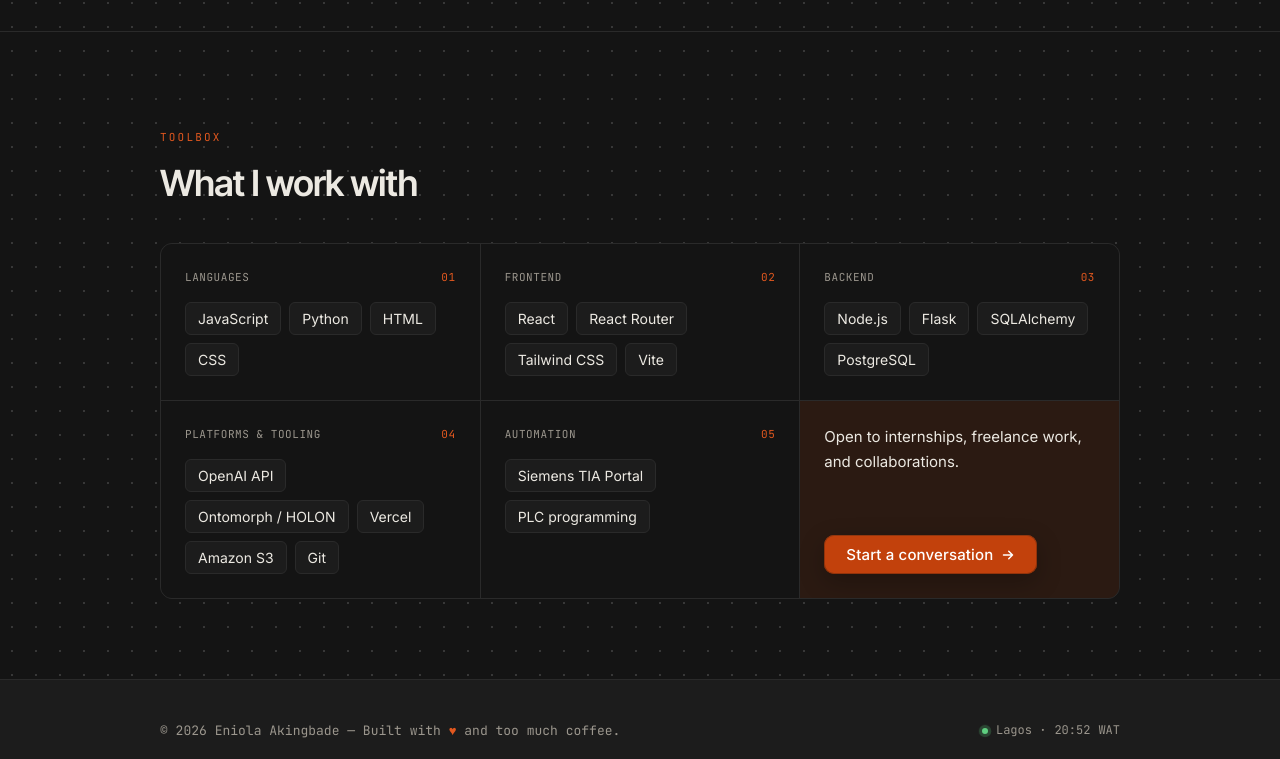
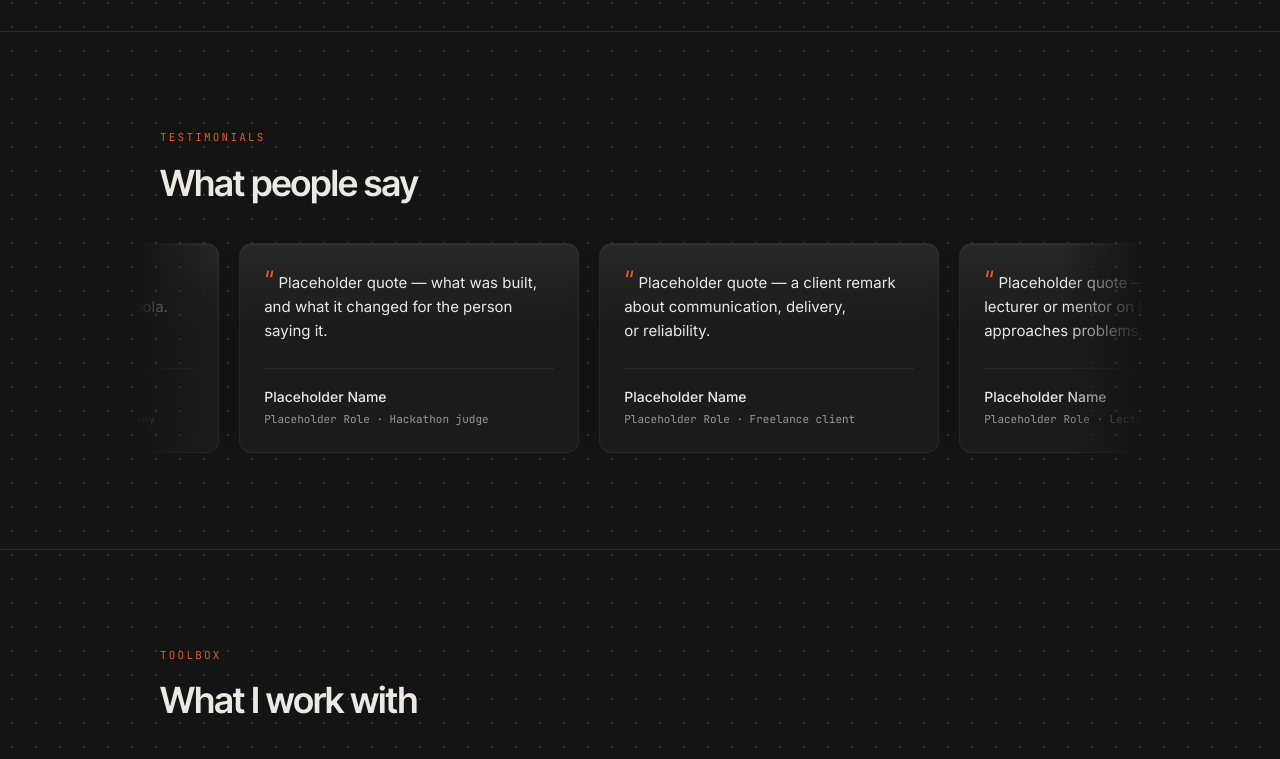
Before and after one commit to Bel-enie/portfolio, a React (Vite) app: page / in a window 1280 px wide. Shown: the part 2097-2856 px from the top of the page. Built offline with nearby package versions, Linux system fonts and the light colour scheme; no server answers.

Commit message:
Home: testimonials marquee with placeholder quotes (content in site.js)

```diff
--- /dev/null
+++ b/src/components/Testimonials.jsx
@@ -0,0 +1,56 @@
+import { testimonials } from "../data/site";
+
+function Card({ item }) {
+  return (
+    <figure className="card-highlight flex h-full w-[300px] shrink-0 flex-col justify-between rounded-xl border border-line bg-surface p-6 sm:w-[340px]">
+      <blockquote className="text-[15px] leading-relaxed text-ink text-pretty">
+        <span aria-hidden="true" className="mr-1 font-display text-2xl leading-none text-accent">
+          “
+        </span>
+        {item.quote}
+      </blockquote>
+      <figcaption className="mt-6 border-t border-line pt-4">
+        <p className="text-[14px] font-medium text-ink">{item.name}</p>
+        <p className="mt-0.5 font-mono text-[11px] text-muted">{item.role}</p>
+      </figcaption>
+    </figure>
+  );
+}
+
+/**
+ * Auto-scrolling marquee of quotes. The list is rendered twice and the
+ * track slides by exactly one copy, so the loop is seamless. Hovering or
+ * focusing pauses it; reduced-motion users get a static, scrollable row.
+ * Content lives in `testimonials` in src/data/site.js.
+ */
+export default function Testimonials() {
+  if (!testimonials.length) return null;
+
+  // ~7.5 s per card keeps the pace readable however many entries there are.
+  const duration = `${Math.max(24, testimonials.length * 7.5)}s`;
+
+  return (
+    <div
+      className="group/marquee relative -mx-5 overflow-hidden sm:-mx-6 motion-safe:[mask-image:linear-gradient(to_right,transparent,black_8%,black_92%,transparent)]"
+      style={{ "--marquee-duration": duration }}
+    >
+      <div className="flex w-max gap-5 px-5 motion-safe:animate-marquee motion-reduce:w-auto motion-reduce:overflow-x-auto motion-reduce:pb-2 group-hover/marquee:[animation-play-state:paused] group-focus-within/marquee:[animation-play-state:paused] sm:px-6">
+        <ul className="flex shrink-0 gap-5">
+          {testimonials.map((item, i) => (
+            <li key={i} className="flex">
+              <Card item={item} />
+            </li>
+          ))}
+        </ul>
+        {/* Second copy purely for the seamless loop; hidden from readers. */}
+        <ul aria-hidden="true" className="flex shrink-0 gap-5 motion-reduce:hidden">
+          {testimonials.map((item, i) => (
+            <li key={i} className="flex">
+              <Card item={item} />
+            </li>
+          ))}
+        </ul>
+      </div>
+    </div>
+  );
+}
--- a/src/data/site.js
+++ b/src/data/site.js
@@ -168,6 +168,48 @@
   note: "Third year",
 };
 
+// Home-page testimonials marquee. Every entry below is a PLACEHOLDER —
+// replace all six with real quotes (or delete entries) before relying on
+// this section. Set the array to [] to hide the section entirely.
+export const testimonials = [
+  {
+    quote:
+      "Placeholder quote — two short sentences about working with Eniola. Swap this text for a real one.",
+    name: "Placeholder Name",
+    role: "Placeholder Role · Placeholder Company",
+  },
+  {
+    quote:
+      "Placeholder quote — what was built, and what it changed for the person saying it.",
+    name: "Placeholder Name",
+    role: "Placeholder Role · Hackathon judge",
+  },
+  {
+    quote:
+      "Placeholder quote — a client remark about communication, delivery, or reliability.",
+    name: "Placeholder Name",
+    role: "Placeholder Role · Freelance client",
+  },
+  {
+    quote:
+      "Placeholder quote — a lecturer or mentor on how Eniola approaches problems.",
+    name: "Placeholder Name",
+    role: "Placeholder Role · Lecturer, OAU",
+  },
+  {
+    quote:
+      "Placeholder quote — a teammate on collaborating during a build sprint.",
+    name: "Placeholder Name",
+    role: "Placeholder Role · Teammate",
+  },
+  {
+    quote:
+      "Placeholder quote — a short, concrete line is better than a long, vague one.",
+    name: "Placeholder Name",
+    role: "Placeholder Role · Placeholder Company",
+  },
+];
+
 export const availability = [
   { label: "Location", value: "Lagos, Nigeria" },
   { label: "Timezone", value: "WAT (UTC+1)" },
--- a/src/index.css
+++ b/src/index.css
@@ -24,6 +24,7 @@
 
   --animate-page-in: page-in 0.45s cubic-bezier(0.2, 0.7, 0.2, 1) both;
   --animate-ping-soft: ping-soft 1.8s cubic-bezier(0, 0, 0.2, 1) infinite;
+  --animate-marquee: marquee var(--marquee-duration, 48s) linear infinite;
 
   @keyframes page-in {
     from {
@@ -33,6 +34,13 @@
     to {
       opacity: 1;
       transform: none;
+    }
+  }
+  /* The track holds two copies of the list; sliding exactly half its
+     width lands on an identical frame, so the loop never visibly jumps. */
+  @keyframes marquee {
+    to {
+      transform: translateX(-50%);
     }
   }
   @keyframes ping-soft {
--- a/src/pages/Home.jsx
+++ b/src/pages/Home.jsx
@@ -7,6 +7,7 @@
 import Spotlight from "../components/Spotlight";
 import SocialLinks from "../components/SocialLinks";
 import CvLink from "../components/CvLink";
+import Testimonials from "../components/Testimonials";
 import {
   profile,
   projects,
@@ -160,6 +161,21 @@
         </Container>
       </section>
 
+      {/* Testimonials — content in src/data/site.js (placeholders for now) */}
+      <section className="border-b border-line">
+        <Container className="py-20 sm:py-24">
+          <Reveal>
+            <Label>Testimonials</Label>
+            <h2 className="mt-4 text-3xl font-semibold sm:text-4xl">
+              What people say
+            </h2>
+          </Reveal>
+          <Reveal delay={100} className="mt-10">
+            <Testimonials />
+          </Reveal>
+        </Container>
+      </section>
+
       {/* Toolbox — hairline bento, last cell is the CTA */}
       <section>
         <Container className="pt-20 pb-16 sm:pt-24 sm:pb-20">
```
